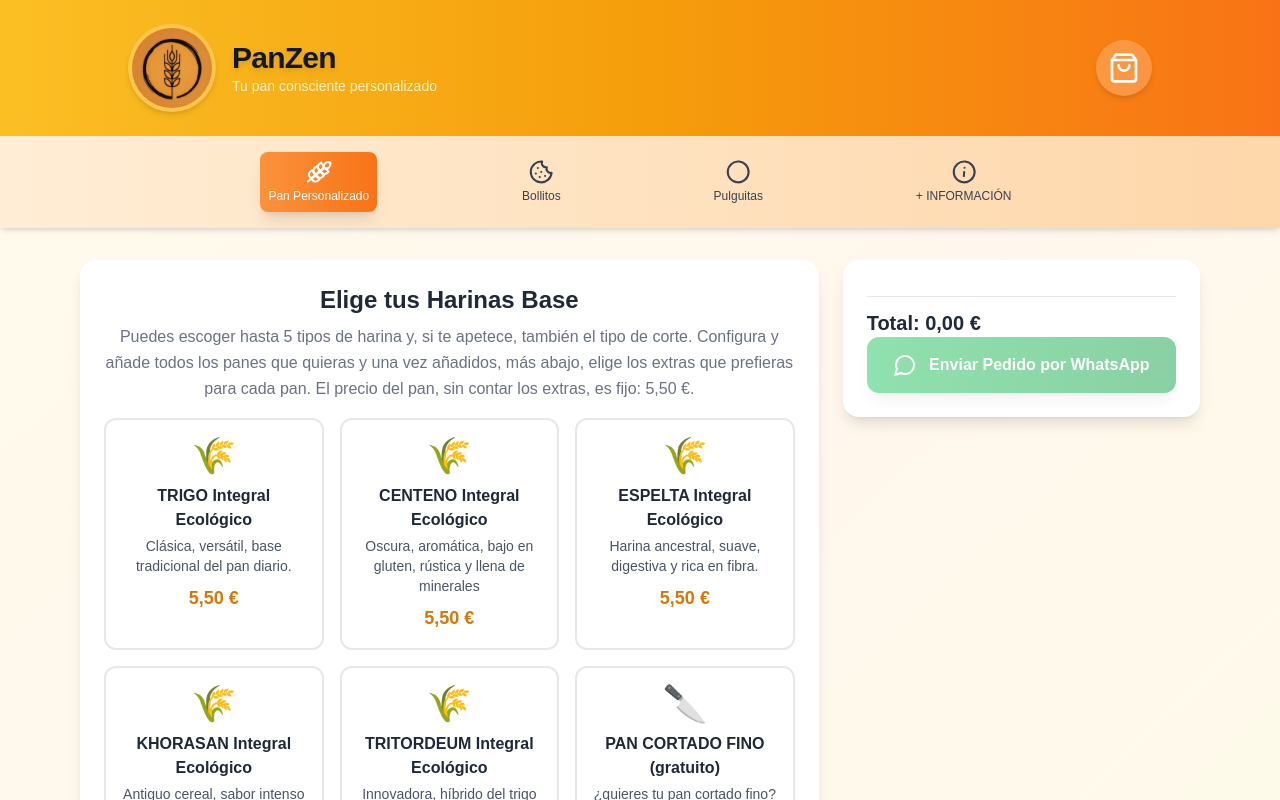
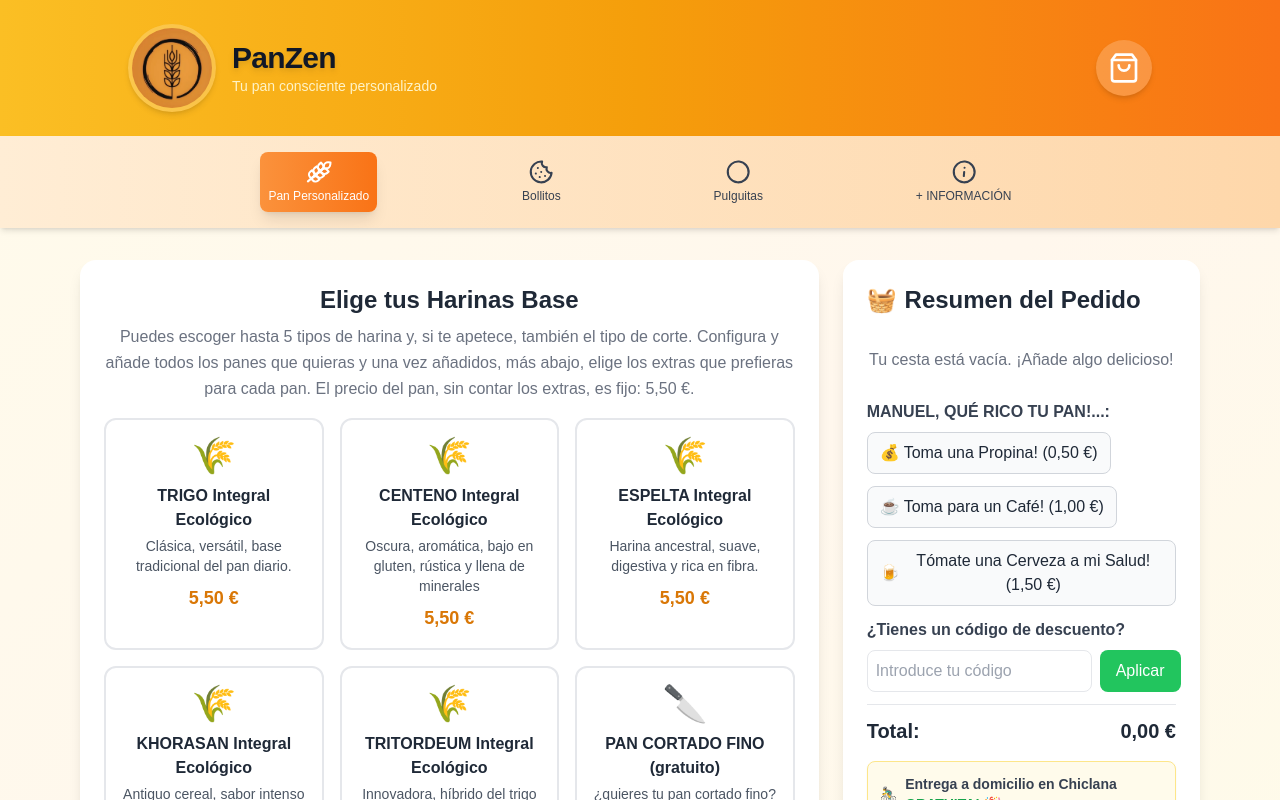
Before and after one commit to ruiznietocom-web/panes4, a React (Create React App) app: page / in a window 1280 px wide. Shown: the top 800 px of the page. Built offline with nearby package versions, Linux system fonts and the light colour scheme.

Commit message:
Update OrderSummary.js

```diff
--- a/src/components/OrderSummary.js
+++ b/src/components/OrderSummary.js
@@ -25,11 +25,11 @@ const OrderSummary = ({ cartItems, onSendWhatsApp, onRemoveItem }) => {
   const bollitosInCart = cartItems.filter(item => item.type === 'bollito');
   const pulguitasInCart = cartItems.filter(item => item.type === 'pulguita');
 
-  // ====== CALCULO DE TOTALES ======
-  const calculateSubtotals = () => {
+  const calculateTotal = () => {
     let subtotal = 0;
     let discountBase = 0;
 
+    // Panes personalizados
     pansPersonalizados.forEach(p => {
       const extrasTotal = p.extras?.reduce((acc, e) => acc + e.price, 0) || 0;
       const panTotal = p.price + extrasTotal;
@@ -37,35 +37,37 @@ const OrderSummary = ({ cartItems, onSendWhatsApp, onRemoveItem }) => {
       discountBase += panTotal;
     });
 
+    // Bollitos
     bollitosInCart.forEach(item => {
       const b = bollitos.find(b => b.id === item.id);
       if (b) {
-        subtotal += b.price * item.quantity;
-        discountBase += b.price * item.quantity;
+        const total = b.price * item.quantity;
+        subtotal += total;
+        discountBase += total;
       }
     });
 
+    // Pulguitas
     pulguitasInCart.forEach(item => {
       const p = pulguitas.find(p => p.id === item.id);
       if (p) {
-        subtotal += p.price * item.quantity;
-        discountBase += p.price * item.quantity;
+        const total = p.price * item.quantity;
+        subtotal += total;
+        discountBase += total;
       }
     });
 
+    // Extras opcionales → NO cuentan para descuento
     selectedOptionalExtras.forEach(id => {
       const e = optionalExtras.find(opt => opt.id === id);
       if (e) subtotal += e.price;
     });
 
-    return { subtotal, discountBase };
-  };
+    // Aplicar descuento solo sobre discountBase
+    if (appliedDiscount?.type === "percentage" && discountBase >= appliedDiscount.minPurchase) {
+      subtotal = subtotal - discountBase * (appliedDiscount.value / 100);
+    }
 
-  const calculateTotal = () => {
-    const { subtotal, discountBase } = calculateSubtotals();
-    if (appliedDiscount?.type === "percentage" && discountBase >= appliedDiscount.minPurchase) {
-      return (subtotal - discountBase * (appliedDiscount.value / 100)).toFixed(2);
-    }
     return subtotal.toFixed(2);
   };
 
@@ -78,7 +80,6 @@ const OrderSummary = ({ cartItems, onSendWhatsApp, onRemoveItem }) => {
     }
   };
 
-  // ====== MENSAJE WHATSAPP ======
   const generateWhatsAppMessage = () => {
     let message = `*NUEVO PEDIDO - PanZen*\n\n*RESUMEN DE TU PEDIDO:*\n\n`;
 
@@ -125,18 +126,12 @@ const OrderSummary = ({ cartItems, onSendWhatsApp, onRemoveItem }) => {
       });
     }
 
-    const { subtotal, discountBase } = calculateSubtotals();
-    if (appliedDiscount?.type === "percentage" && discountBase >= appliedDiscount.minPurchase) {
-      const discountAmount = (discountBase * appliedDiscount.value / 100).toFixed(2);
-      const total = calculateTotal();
-      message += `\n*TOTAL ANTES DE DESCUENTO: ${formatPrice(subtotal)}*\n`;
-      message += `*DESCUENTO: -${formatPrice(discountAmount)}*\n`;
-      message += `*TOTAL FINAL: ${formatPrice(total)}*\n`;
-    } else {
-      message += `\n*TOTAL: ${formatPrice(subtotal)}*\n`;
+    if (appliedDiscount) {
+      message += `\n*DESCUENTO APLICADO: ${appliedDiscount.value}%*\n`;
     }
 
-    message += `\n🚴‍♂️ Entrega a domicilio en *Chiclana* *GRATUITA!* 🎉\n\n`;
+    message += `\n*TOTAL: ${formatPrice(calculateTotal())}*\n\n`;
+    message += `🚴‍♂️ Entrega a domicilio en *Chiclana* *GRATUITA!* 🎉\n\n`;
     message += `🙏 EN CUANTO PUEDA CONTACTO CONTIGO Y TE CONFIRMO EL DÍA DE ENTREGA. MUCHAS GRACIAS!!.🙏\n`;
     message += `📱 *PARA MÁS PEDIDOS USA LA AppWeb* ---> https://panespersonalizados.netlify.app/. 📱\n`;
 
@@ -151,10 +146,6 @@ const OrderSummary = ({ cartItems, onSendWhatsApp, onRemoveItem }) => {
   };
 
   const isOrderEmpty = cartItems.length === 0;
-  const { subtotal, discountBase } = calculateSubtotals();
-  const discountAmount = (appliedDiscount?.type === "percentage" && discountBase >= appliedDiscount?.minPurchase)
-    ? (discountBase * appliedDiscount.value / 100)
-    : 0;
 
   return (
     <motion.div
@@ -163,26 +154,160 @@ const OrderSummary = ({ cartItems, onSendWhatsApp, onRemoveItem }) => {
       animate={{ opacity: 1, y: 0 }}
       transition={{ duration: 0.5, delay: 0.4 }}
     >
-      {/* ========================= TU JSX ORIGINAL COMLETO ========================= */}
-      {/* Aquí va TODO exactamente como lo tenías: panes, bollitos, pulguitas, extras opcionales, botón WhatsApp */}
+      <div className="flex justify-between items-center mb-4">
+        <h2 className="text-2xl font-bold text-gray-800 flex items-center gap-2">
+          <span className="text-2xl">🧺</span> Resumen del Pedido
+        </h2>
+      </div>
 
-      {/* EJEMPLO: solo agrego la sección de total con descuento */}
-      <div className="border-t pt-3 mt-3">
-        {discountAmount > 0 && (
-          <div className="flex flex-col gap-1 text-xl font-bold">
-            <span>Total antes de descuento: {formatPrice(subtotal)}</span>
-            <span>Descuento: -{formatPrice(discountAmount)}</span>
-            <span>Total final: {formatPrice(calculateTotal())}</span>
+      <div className="space-y-3 mb-6">
+        {isOrderEmpty && (
+          <div className="text-center py-4 text-gray-500">
+            Tu cesta está vacía. ¡Añade algo delicioso!
           </div>
         )}
-        {discountAmount === 0 && (
-          <div className="text-xl font-bold">
-            Total: {formatPrice(calculateTotal())}
+
+        {/* ----------------------- PANES PERSONALIZADOS ----------------------- */}
+        {pansPersonalizados.length > 0 && (
+          <div className="space-y-2">
+            <h3 className="font-semibold text-gray-700">🌾 Panes Personalizados:</h3>
+            {pansPersonalizados.map((pan, index) => (
+              <div key={pan.id} className="flex flex-col p-2 bg-amber-50 rounded-lg relative">
+                <button
+                  className="absolute top-2 right-2 text-red-500 hover:text-red-700"
+                  onClick={() => onRemoveItem(pan.id, 'panPersonalizado')}
+                >
+                  <Trash2 className="w-5 h-5" />
+                </button>
+                <span className="font-bold">🌾 Pan {index + 1}:</span>
+                {pan.harinas.map(h => {
+                  const hasCortado = h.name.toUpperCase().includes("PAN CORTADO");
+                  return (
+                    <span key={h.id}>
+                      • {h.icon ? h.icon + ' ' : ''}{h.name}{hasCortado ? ' 🔪' : ''}
+                    </span>
+                  );
+                })}
+                {pan.extras?.length > 0 && (
+                  <div className="mt-1 ml-2">
+                    <span className="font-semibold">Extras:</span>
+                    {pan.extras.map(extra => (
+                      <div key={extra.id}>• {extra.icon ? extra.icon + ' ' : ''}{extra.name} ({formatPrice(extra.price)})</div>
+                    ))}
+                  </div>
+                )}
+                <span className="mt-1 font-bold">
+                  Precio: {formatPrice(pan.price + (pan.extras?.reduce((acc, e) => acc + e.price, 0) || 0))}
+                </span>
+              </div>
+            ))}
           </div>
         )}
+
+        {/* ----------------------- BOLLITOS ----------------------- */}
+        {bollitosInCart.length > 0 && (
+          <div className="space-y-2">
+            <h3 className="font-semibold text-gray-700">Bollitos:</h3>
+            {bollitosInCart.map(item => {
+              const b = bollitos.find(b => b.id === item.id);
+              return b && (
+                <div key={b.id} className="flex justify-between items-center p-2 bg-blue-50 rounded-lg relative">
+                  <span className="flex items-center gap-2">{b.image ? b.image + ' ' : ''}{b.name} x{item.quantity}</span>
+                  <span>{formatPrice(b.price * item.quantity)}</span>
+                  <button
+                    className="ml-2 text-red-500 hover:text-red-700"
+                    onClick={() => onRemoveItem(item.id, 'bollito')}
+                  >
+                    <Trash2 className="w-5 h-5" />
+                  </button>
+                </div>
+              );
+            })}
+          </div>
+        )}
+
+        {/* ----------------------- PULGUITAS ----------------------- */}
+        {pulguitasInCart.length > 0 && (
+          <div className="space-y-2">
+            <h3 className="font-semibold text-gray-700">Pulguitas:</h3>
+            {pulguitasInCart.map(item => {
+              const p = pulguitas.find(p => p.id === item.id);
+              return p && (
+                <div key={p.id} className="flex justify-between items-center p-2 bg-purple-50 rounded-lg relative">
+                  <span className="flex items-center gap-2">{p.image ? p.image + ' ' : ''}{p.name} x{item.quantity}</span>
+                  <span>{formatPrice(p.price * item.quantity)}</span>
+                  <button
+                    className="ml-2 text-red-500 hover:text-red-700"
+                    onClick={() => onRemoveItem(item.id, 'pulguita')}
+                  >
+                    <Trash2 className="w-5 h-5" />
+                  </button>
+                </div>
+              );
+            })}
+          </div>
+        )}
+
+        {/* ----------------------- EXTRAS OPCIONALES ----------------------- */}
+        <div className="space-y-2">
+          <h3 className="font-semibold text-gray-700">MANUEL, QUÉ RICO TU PAN!...:</h3>
+          <div className="flex gap-3 flex-wrap">
+            {optionalExtras.map(extra => (
+              <button
+                key={extra.id}
+                onClick={() => toggleOptionalExtra(extra)}
+                className={`flex items-center gap-1 px-3 py-2 rounded-lg border transition ${
+                  selectedOptionalExtras.includes(extra.id)
+                    ? 'bg-yellow-100 border-yellow-400'
+                    : 'bg-gray-50 border-gray-300 hover:bg-gray-100'
+                }`}
+              >
+                <span>{extra.icon}</span>
+                <span>{extra.name} ({formatPrice(extra.price)})</span>
+              </button>
+            ))}
+          </div>
+        </div>
+
+        {/* ----------------------- CÓDIGO DE DESCUENTO ----------------------- */}
+        <div className="mt-4">
+          <h3 className="font-semibold text-gray-700 mb-2">¿Tienes un código de descuento?</h3>
+          <div className="flex gap-2">
+            <input
+              type="text"
+              value={discountCode}
+              onChange={(e) => setDiscountCode(e.target.value)}
+              placeholder="Introduce tu código"
+              className="flex-1 border rounded-lg p-2"
+            />
+            <button
+              onClick={applyDiscount}
+              className="bg-green-500 text-white px-4 py-2 rounded-lg hover:bg-green-600"
+            >
+              Aplicar
+            </button>
+          </div>
+          {appliedDiscount && (
+            <p className="text-green-600 mt-2">
+              Código aplicado: {appliedDiscount.value}% de descuento en pedidos superiores a {formatPrice(appliedDiscount.minPurchase)}
+            </p>
+          )}
+        </div>
+
+        {/* ----------------------- TOTAL Y ENTREGA ----------------------- */}
+        <div className="border-t pt-3 mt-3">
+          <div className="flex justify-between items-center text-xl font-bold">
+            <span>Total:</span>
+            <span>{formatPrice(calculateTotal())}</span>
+          </div>
+
+          <div className="mt-4 p-3 bg-amber-50 border border-amber-200 rounded-lg text-sm text-gray-700 flex items-center gap-2 shadow-sm">
+            🚴‍♂️ <span><strong>Entrega a domicilio en Chiclana</strong> <span className="text-green-600 font-semibold">GRATUITA!</span> 🎉</span>
+          </div>
+        </div>
       </div>
 
-      {/* Botón WhatsApp */}
+      {/* ----------------------- BOTÓN WHATSAPP ----------------------- */}
       <motion.button
         onClick={handleSendWhatsApp}
         disabled={isOrderEmpty}
```
